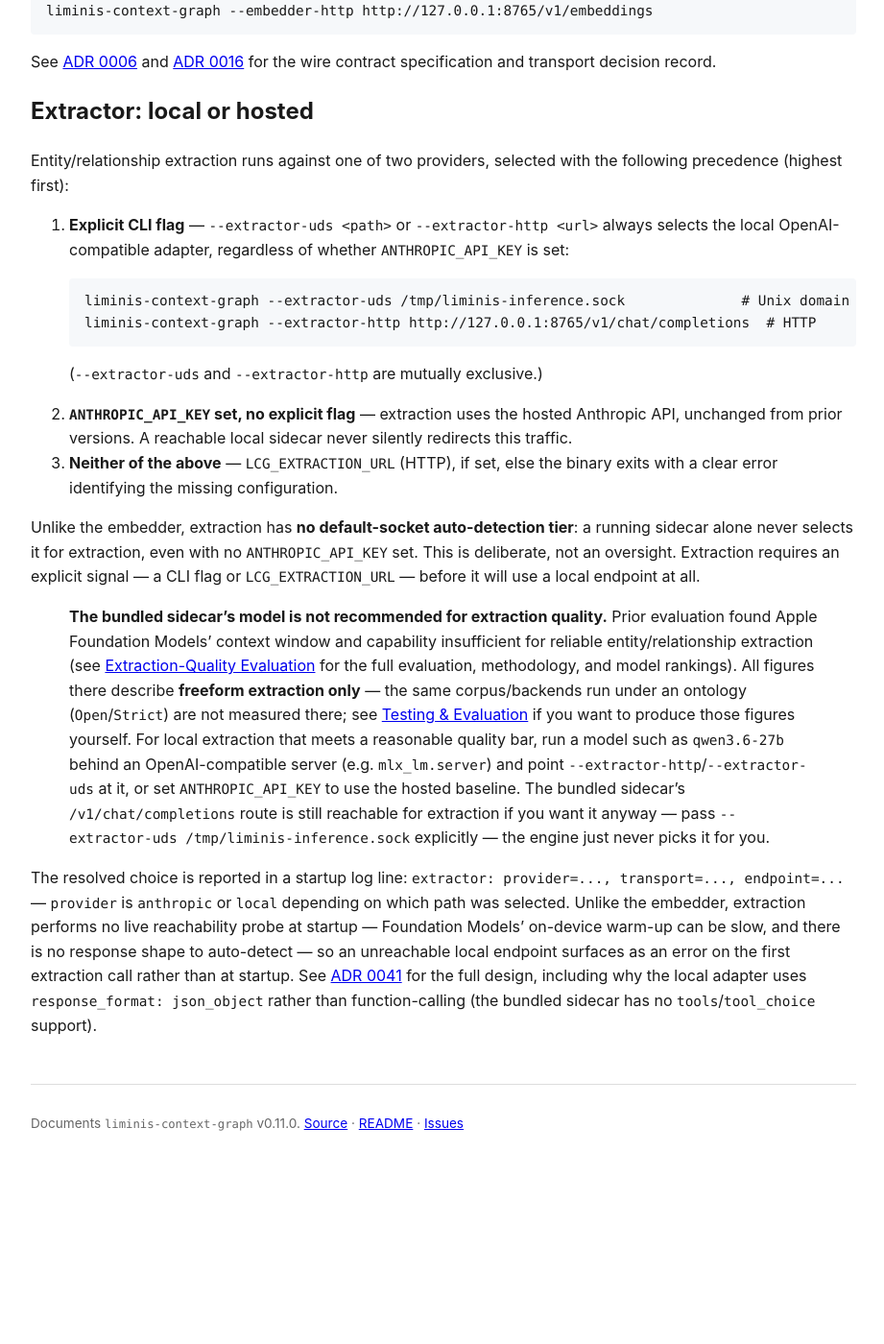
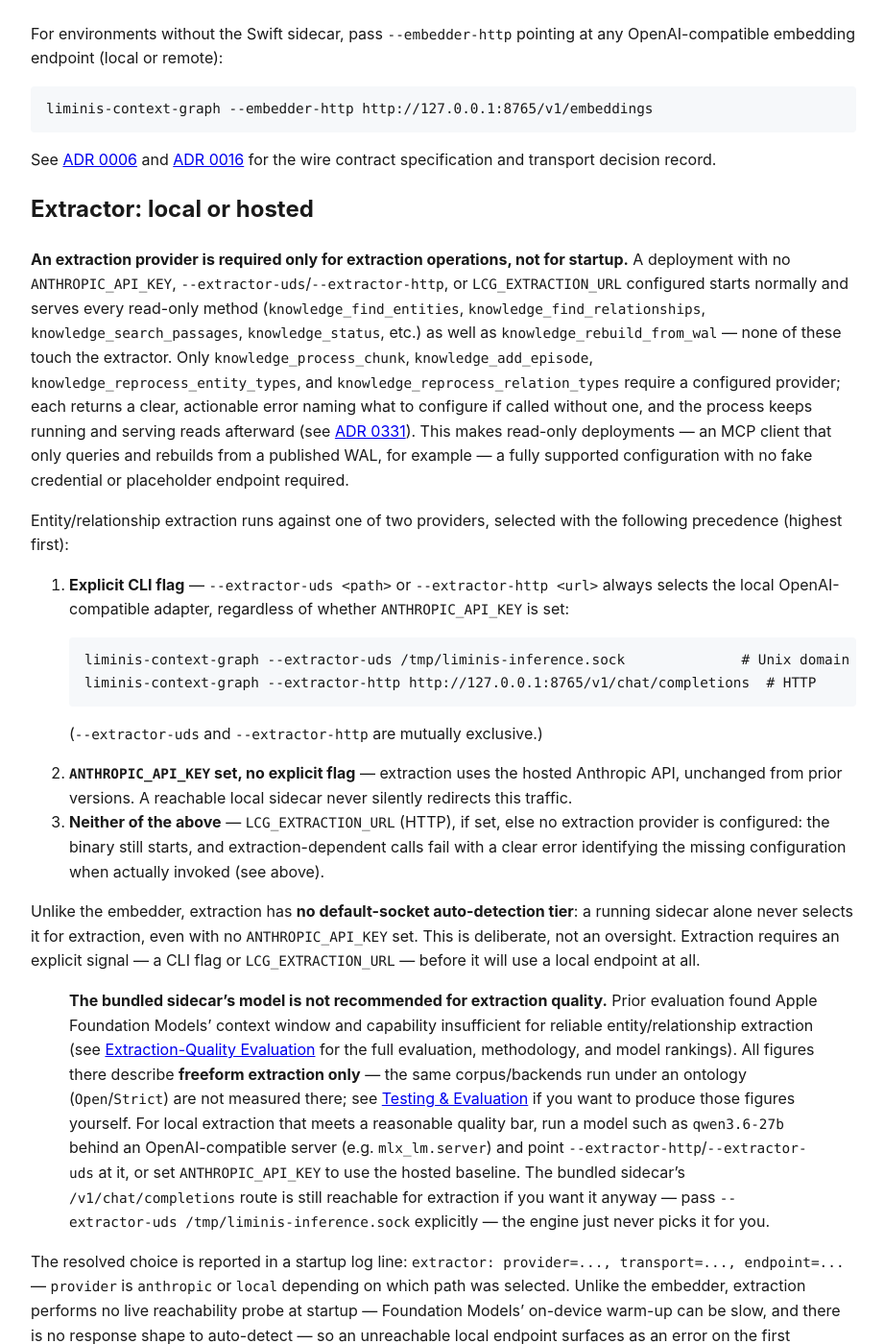
Before and after one commit to verveguy/liminis-context-graph, a Jekyll site: the page built from docs/configuration.md, in a window 1280 px wide and 1400 px high, scrolled down 5503 px. Shown: the whole window at 96% size, without its empty margins (178-1099 px from the left). Built offline with Jekyll 4.4.1, drawn with Linux system fonts in a browser that asks for light colours; before the commit the page ends 6714 px from its top, so only the background shows below that; some of the changed text lies outside the part shown.

Commit message:
docs: describe extraction provider as call-time, not startup, requirement
Updates docs/configuration.md to reflect that a missing extraction
provider no longer prevents startup, adds ADR-0331 recording the
decision, and adds a superseded-by note to ADR-0041's startup-fatal
claims (its precedence order itself is unchanged).

```diff
--- a/docs/configuration.md
+++ b/docs/configuration.md
@@ -32,7 +32,7 @@ title: Configuration
 | `LCG_EMBEDDING_MODEL` | No | Embedding model name sent in requests (default `bge-base-en-v1.5`) |
 | `LCG_EMBEDDING_DIM` | No | Embedding dimension override if probe fails at startup (default: auto-detected via probe) |
 | `LCG_EXTRACTION_LLM` | No | Anthropic model for entity extraction, optional `primary:fallback` format. Only consulted on the Anthropic path (see `ANTHROPIC_API_KEY` below); ignored when a local extraction endpoint is selected. |
-| `LCG_EXTRACTION_URL` | No | Fallback HTTP URL used when no `--extractor-uds`/`--extractor-http` flag is passed and `ANTHROPIC_API_KEY` is unset. If this var is also unset in that situation, the binary exits with an error identifying the missing extraction configuration — extraction has no default-socket auto-detection (unlike the embedder), so a running sidecar alone is not enough. |
+| `LCG_EXTRACTION_URL` | No | Fallback HTTP URL used when no `--extractor-uds`/`--extractor-http` flag is passed and `ANTHROPIC_API_KEY` is unset. If this var is also unset in that situation, no extraction provider is configured: the binary still starts, but every extraction-dependent call (`knowledge_process_chunk`, `knowledge_add_episode`, `knowledge_reprocess_entity_types`, `knowledge_reprocess_relation_types`) fails with an error identifying the missing configuration — extraction has no default-socket auto-detection (unlike the embedder), so a running sidecar alone is not enough. |
 | `LCG_EXTRACTION_MODEL` | No | Model name sent in local extraction requests (default `local`) — decorative against the bundled sidecar (which ignores the request's `model` field), but meaningful for real OpenAI-compatible servers reached via `--extractor-http`. |
 | `LCG_EXTRACTION_MAX_TOKENS_CEILING` | No | Uniform ceiling (in tokens) on the per-call `max_tokens` budget for entity/edge extraction, across both the hosted Anthropic path and self-hosted/OAI-compatible models (default `32768`). The per-call initial budget scales with input chunk size up to this ceiling; it exists to stop genuine non-termination (a model that never stops generating), not to optimize spend, so it is intentionally generous. An invalid value (non-numeric, or below the compiled-in 4096-token floor) logs a warning to stderr and falls back to the default. Setting it near the floor is valid but self-defeating: since the per-call budget is `clamp(chunk_len_bytes * ratio, 4096, ceiling)`, a ceiling close to 4096 collapses that range and every call effectively gets the same floor-sized budget regardless of chunk size — silently disabling proportional scaling, not just narrowing the runaway guard. |
 | `LCG_RECORD_LLM` | No | Path to an LLM cassette (JSONL). If set, every extraction call is recorded to this file in addition to running live — see [Record/replay cassettes](testing-and-evaluation.md#recordreplay-cassettes). Mutually exclusive with `LCG_REPLAY_LLM`. |
@@ -121,6 +121,19 @@ specification and transport decision record.
 
 ## Extractor: local or hosted
 
+**An extraction provider is required only for extraction operations, not for startup.** A
+deployment with no `ANTHROPIC_API_KEY`, `--extractor-uds`/`--extractor-http`, or
+`LCG_EXTRACTION_URL` configured starts normally and serves every read-only method
+(`knowledge_find_entities`, `knowledge_find_relationships`, `knowledge_search_passages`,
+`knowledge_status`, etc.) as well as `knowledge_rebuild_from_wal` — none of these touch the
+extractor. Only `knowledge_process_chunk`, `knowledge_add_episode`,
+`knowledge_reprocess_entity_types`, and `knowledge_reprocess_relation_types` require a
+configured provider; each returns a clear, actionable error naming what to configure if called
+without one, and the process keeps running and serving reads afterward (see
+[ADR 0331](adr/0331-lazy-extraction-provider-validation.md)). This makes read-only deployments —
+an MCP client that only queries and rebuilds from a published WAL, for example — a fully
+supported configuration with no fake credential or placeholder endpoint required.
+
 Entity/relationship extraction runs against one of two providers, selected with the following
 precedence (highest first):
 
@@ -135,8 +148,9 @@ precedence (highest first):
    (`--extractor-uds` and `--extractor-http` are mutually exclusive.)
 2. **`ANTHROPIC_API_KEY` set, no explicit flag** — extraction uses the hosted Anthropic API,
    unchanged from prior versions. A reachable local sidecar never silently redirects this traffic.
-3. **Neither of the above** — `LCG_EXTRACTION_URL` (HTTP), if set, else the binary exits with a
-   clear error identifying the missing configuration.
+3. **Neither of the above** — `LCG_EXTRACTION_URL` (HTTP), if set, else no extraction provider is
+   configured: the binary still starts, and extraction-dependent calls fail with a clear error
+   identifying the missing configuration when actually invoked (see above).
 
 Unlike the embedder, extraction has **no default-socket auto-detection tier**: a running sidecar
 alone never selects it for extraction, even with no `ANTHROPIC_API_KEY` set. This is deliberate,
```
Also changed, not shown: docs/adr/0041-local-openai-compatible-extraction-adapter.md (+8 -3 lines), docs/adr/0331-lazy-extraction-provider-validation.md (added, +106 -0 lines), docs/adr/index.md (+1 -0 lines).
